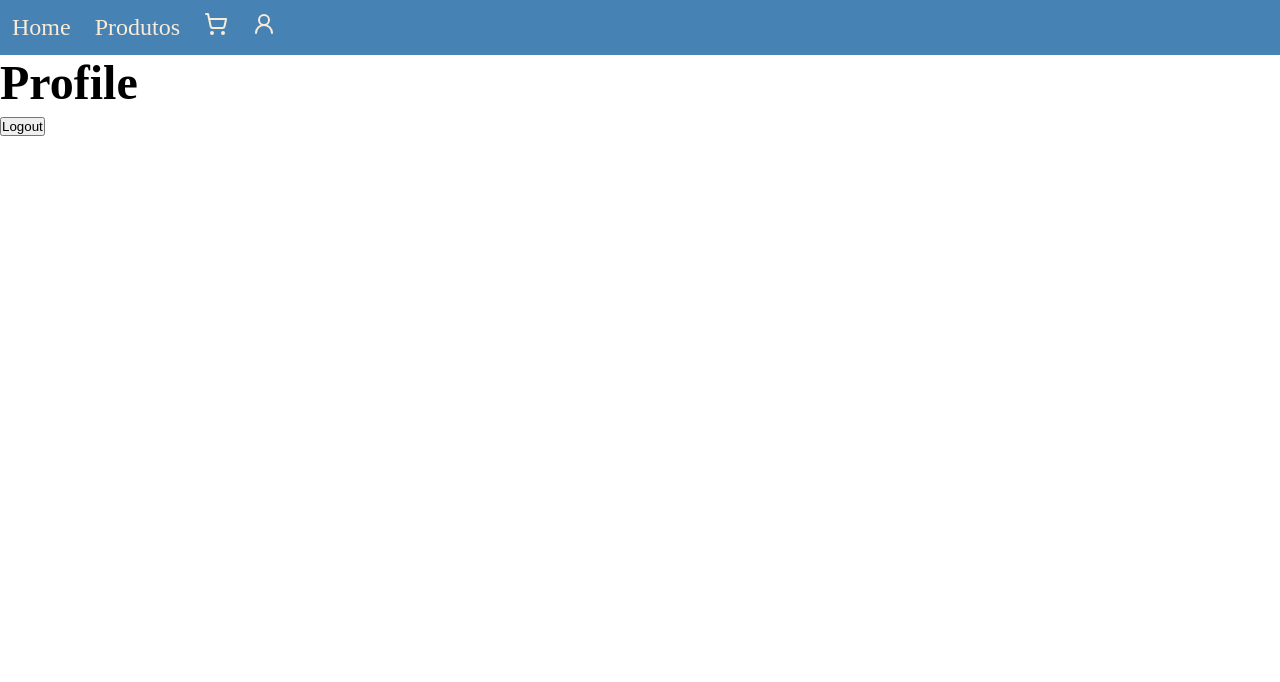
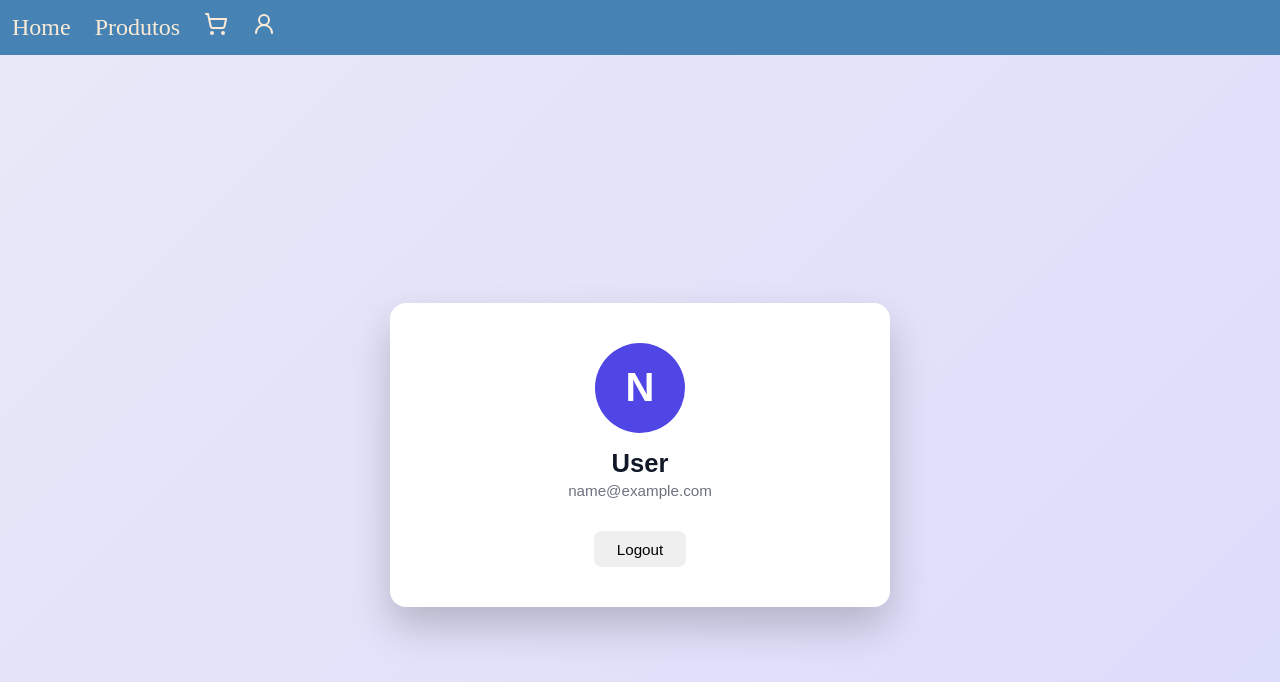
Before and after one commit to vitorsac13/e-commerce, a React app in the folder frontend/: page /profile in a window 1280 px wide. Shown: the top 682 px of the page. Built offline with nearby package versions, Linux system fonts and the light colour scheme; sample sign-in values are in the browser's storage; the HTML template or start-up script is replaced by a standard one.

Commit message:
Atualização Profile

```diff
--- a/frontend/src/pages/profile/page.jsx
+++ b/frontend/src/pages/profile/page.jsx
@@ -1,26 +1,45 @@
 import { useEffect } from "react"
 import { useNavigate } from "react-router-dom"
 import authServices from "../../services/auth"
+import styles from './page.module.css'
 
 export default function Profile() {
-    const { logout } = authServices
+    const { logout } = authServices()
     const navigate = useNavigate()
-    const authData = JSON.parse(localStorage.getItem('auth'))
+    const authData = JSON.parse(localStorage.getItem("auth"))
 
     useEffect(() => {
-        if(!authData){
-            return navigate ('/auth')
+        if (!authData) {
+            navigate("/auth")
         }
-    }, [authData])
+    }, [authData, navigate])
 
     const handleLogout = () => {
         logout()
-        return navigate('/')
+        navigate("/")
     }
+
     return (
-        <>
-        <h1>Profile</h1>
-        <button onClick={handleLogout}>Logout</button>
-        </>
+        <div className={styles.profileContainer}>
+            <div className={styles.profileCard}>
+                <div className={styles.profileAvatar}>
+                    {authData?.user?.email?.charAt(0).toUpperCase()}
+                </div>
+
+                <h1 className={styles.profileName}>
+                    {authData?.user?.fullname || "User"}
+                </h1>
+
+                <p className={styles.profileEmail}>
+                    {authData?.user?.email}
+                </p>
+
+                <div className={styles.profileAction}>
+                    <button className={styles.btn} onClick={handleLogout}>
+                        Logout
+                    </button>
+                </div>
+            </div>
+        </div>
     )
 }
--- a/frontend/src/pages/profile/page.module.css
+++ b/frontend/src/pages/profile/page.module.css
@@ -0,0 +1,79 @@
+.profileContainer {
+    min-height: 100vh;
+    background: linear-gradient(135deg, #e8e8f8, #dcdcfc);
+    display: flex;
+    align-items: center;
+    justify-content: center;
+    font-family: Arial, Helvetica, sans-serif;
+}
+
+.profileCard {
+    background: #ffffff;
+    width: 100%;
+    max-width: 420px;
+    padding: 2.5rem;
+    border-radius: 16px;
+    box-shadow: 0 20px 40px rgba(0, 0, 0, 0.2);
+    text-align: center;
+}
+
+.profileAvatar {
+    width: 90px;
+    height: 90px;
+    border-radius: 50%;
+    background: #4f46e5;
+    color: #ffffff;
+    font-size: 2.5rem;
+    font-weight: bold;
+    display: flex;
+    align-items: center;
+    justify-content: center;
+    margin: 0 auto 1rem auto;
+}
+
+.profileName {
+    font-size: 1.6rem;
+    margin-bottom: 0.25rem;
+    color: #111827;
+}
+
+.profileEmail {
+    font-size: 0.95rem;
+    color: #6b7280;
+    margin-bottom: 2rem;
+}
+
+.profileActions {
+    display: flex;
+    gap: 1rem;
+    justify-content: center;
+}
+
+.btn {
+    padding: 0.6rem 1.4rem;
+    border-radius: 8px;
+    border: none;
+    cursor: pointer;
+    font-size: 0.95rem;
+    font-weight: 500;
+    transition: all 0.2s ease;
+
+}
+
+.btn-secondary {
+    background: #e5e7eb;
+    color: #111827;
+}
+
+.btn-secondary:hover {
+    background: #d1d5db;
+}
+
+.btn-danger {
+    background: #ef4444;
+    color: #ffffff;
+}
+
+.btn-danger:hover {
+    background: #dc2626;
+}
```
